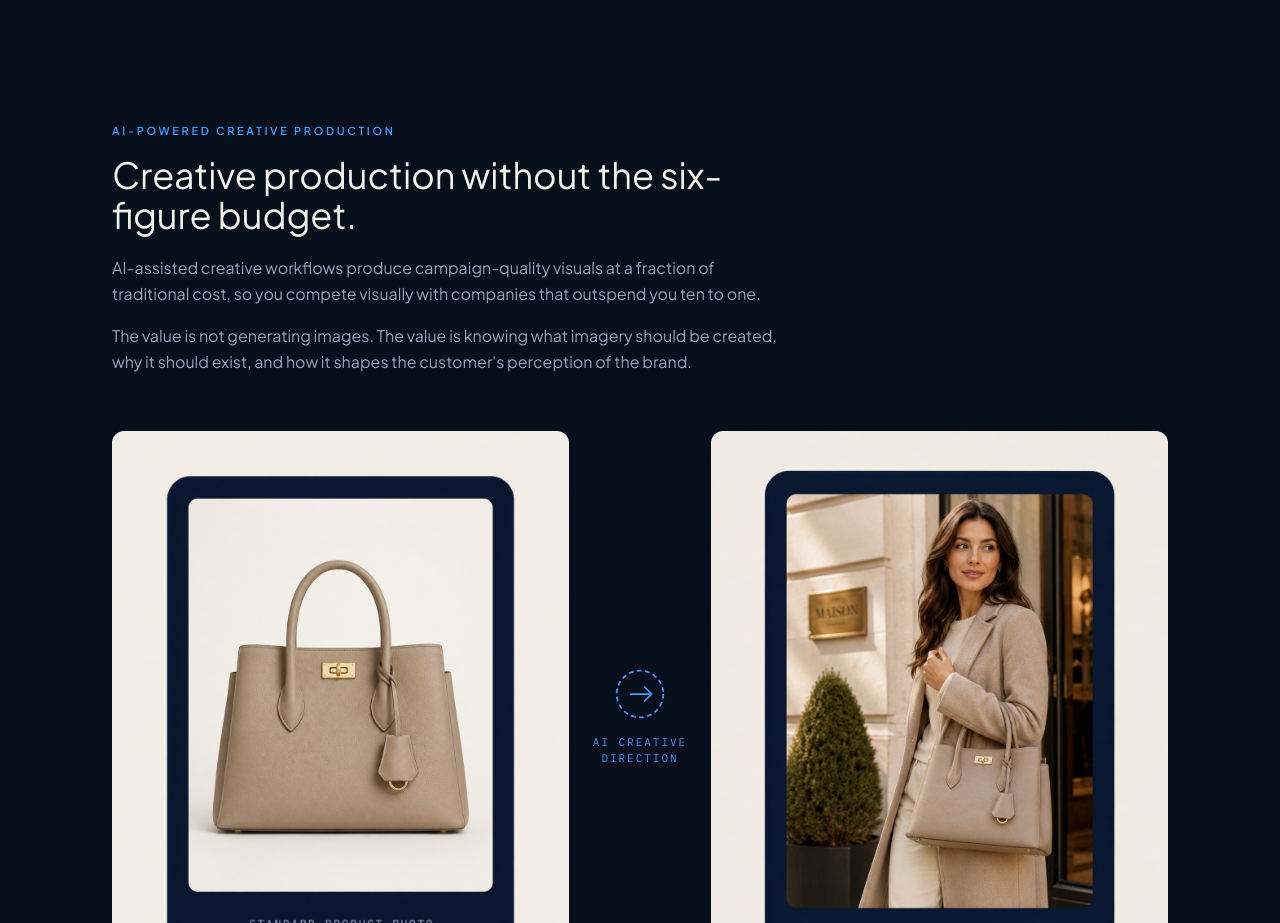
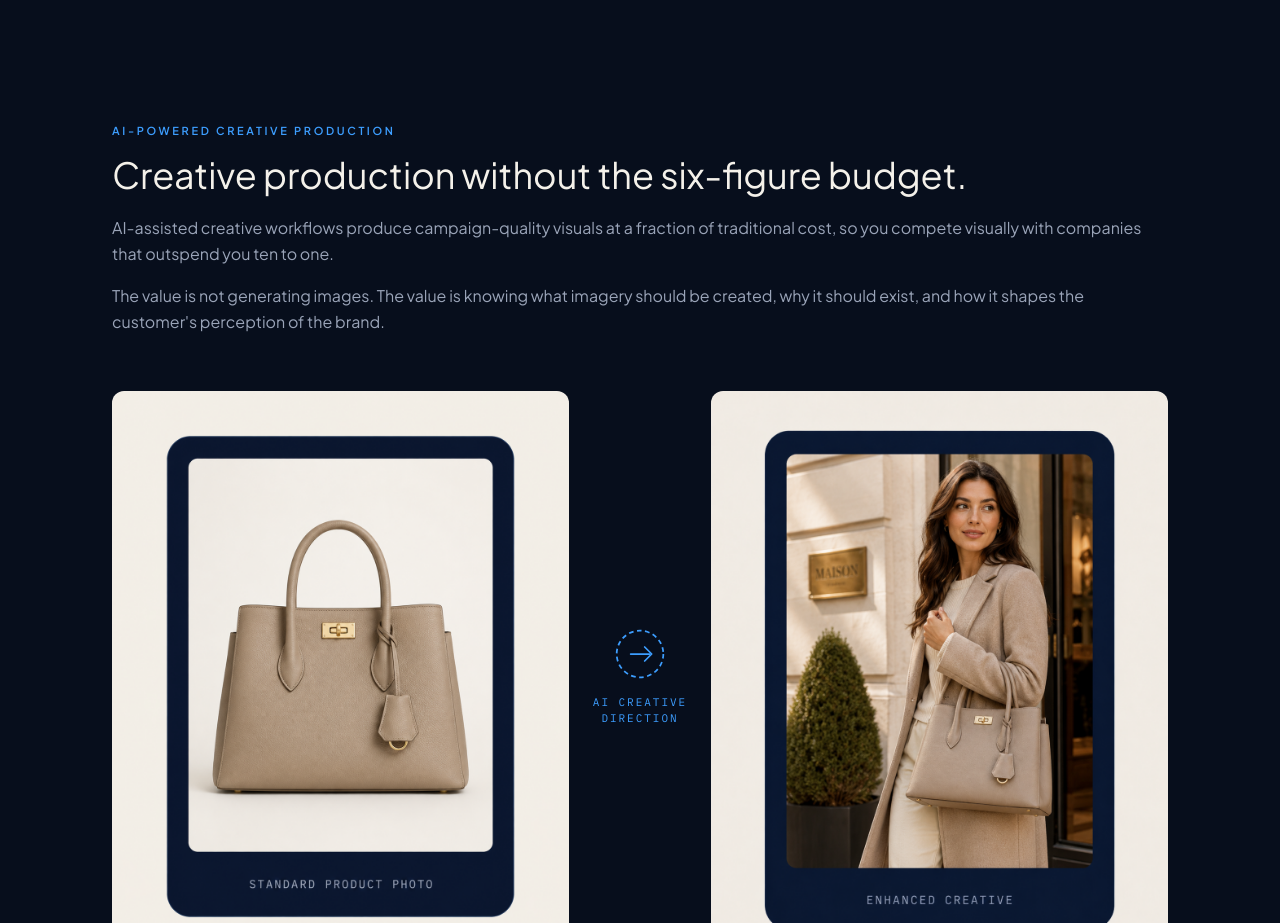
Before and after one commit to jbquelim/apereel-business, a Next.js app: page / in a window 1280 px wide. Shown: the part 10120-11043 px from the top of the page. Built offline with nearby package versions, Linux system fonts and the light colour scheme; no server answers.

Commit message:
Expand creative showcase text to match full image width
Co-Authored-By: Claude Opus 4.6 <noreply@anthropic.com>

```diff
--- a/components/creative-showcase.tsx
+++ b/components/creative-showcase.tsx
@@ -72,7 +72,7 @@ export function CreativeShowcase() {
       className="reveal-section py-24 sm:py-32"
     >
       <Container>
-        <div className="max-w-2xl">
+        <div>
           <p className="text-[11px] font-semibold tracking-[0.24em] text-electric uppercase">
             AI-Powered Creative Production
           </p>
```
